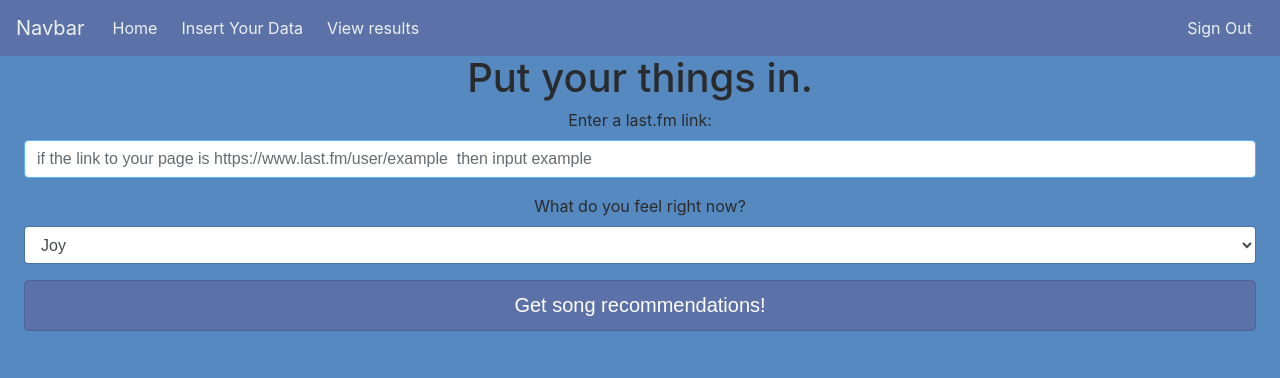
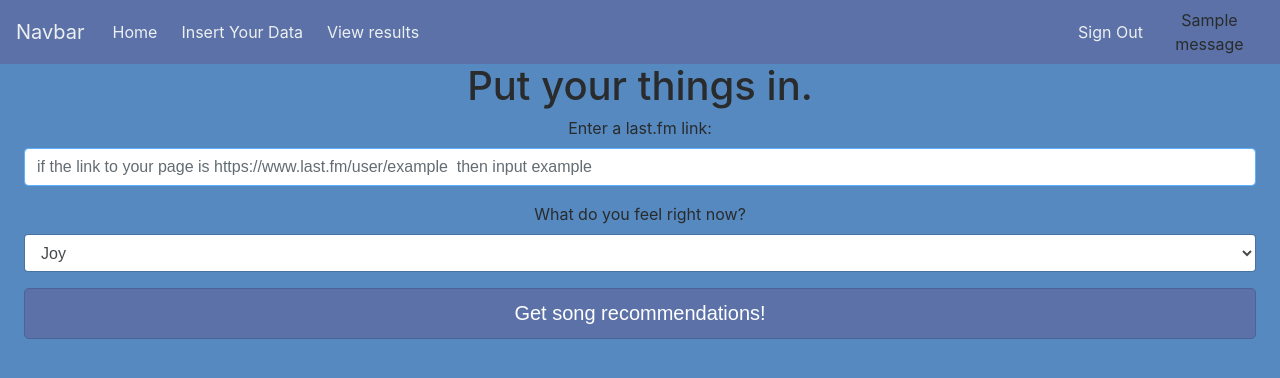
Before and after one commit to JFreud/jubilant-api-project, a Flask app: template templates/input.html in a window 1280 px wide. Shown: the top 378 px of the page. Run offline with Flask 2, Linux system fonts and the light colour scheme; the template is opened without the code that fills it: most values are stand-ins (such as "Sample title", 1, 10 or a date in 2020); one stand-in notice (Sample message) is shown; some libraries are stand-ins or nearby versions.

Commit message:
messages flash in not the correct spot

```diff
--- a/templates/uniTemp.html
+++ b/templates/uniTemp.html
@@ -35,6 +35,12 @@
 					</li>
 				</ul>
 			</div>
+			<div class = "flash-messages">
+				{% set messages = get_flashed_messages() %}
+				{% for message in messages %}
+				{{ message }}
+				{% endfor %}
+			</div>
 		</nav>
 		{% block content1 %}
 		{% endblock %}
```
Also changed, not shown: data/songs.db, static/css/bodystylesheet.css (line endings or trailing spaces).
